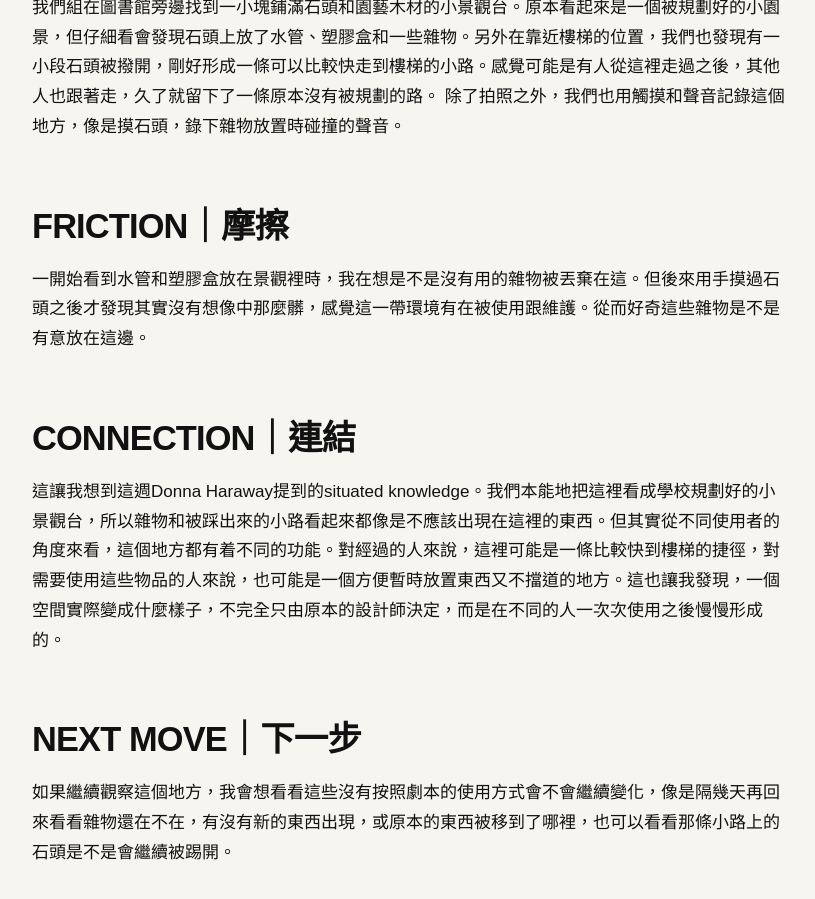
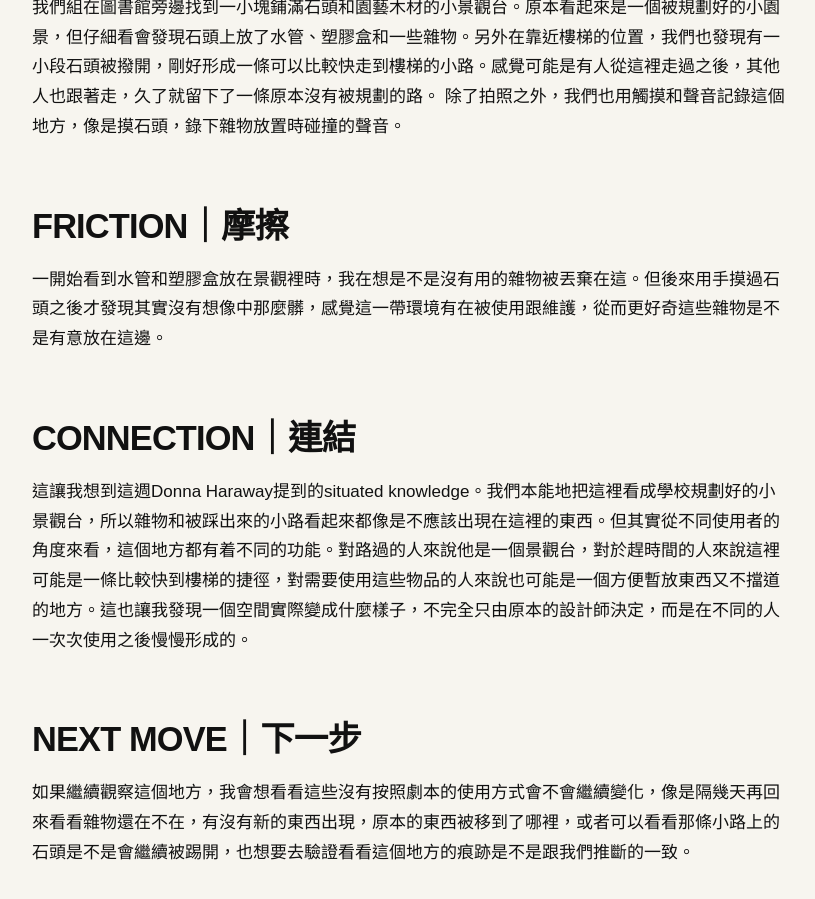
Before and after one commit to yychan27/fieldworkarchive, a Jekyll site: the page built from weeks/week-02.md, in a window 1280 px wide and 1400 px high, scrolled down 1175 px, cut to the strip 425-1324 px from the top of the window. Shown: the whole strip, without its empty margins (48-863 px from the left). Built offline with Jekyll 4.4.1, drawn with Linux system fonts in a browser that asks for light colours.

Commit message:
Update week-02.md

```diff
--- a/weeks/week-02.md
+++ b/weeks/week-02.md
@@ -20,12 +20,12 @@ permalink: /weeks/week-02/
 
 ## FRICTION｜摩擦
 
-一開始看到水管和塑膠盒放在景觀裡時，我在想是不是沒有用的雜物被丟棄在這。但後來用手摸過石頭之後才發現其實沒有想像中那麼髒，感覺這一帶環境有在被使用跟維護。從而好奇這些雜物是不是有意放在這邊。
+一開始看到水管和塑膠盒放在景觀裡時，我在想是不是沒有用的雜物被丟棄在這。但後來用手摸過石頭之後才發現其實沒有想像中那麼髒，感覺這一帶環境有在被使用跟維護，從而更好奇這些雜物是不是有意放在這邊。
 
 ## CONNECTION｜連結
 
-這讓我想到這週Donna Haraway提到的situated knowledge。我們本能地把這裡看成學校規劃好的小景觀台，所以雜物和被踩出來的小路看起來都像是不應該出現在這裡的東西。但其實從不同使用者的角度來看，這個地方都有着不同的功能。對經過的人來說，這裡可能是一條比較快到樓梯的捷徑，對需要使用這些物品的人來說，也可能是一個方便暫時放置東西又不擋道的地方。這也讓我發現，一個空間實際變成什麼樣子，不完全只由原本的設計師決定，而是在不同的人一次次使用之後慢慢形成的。
+這讓我想到這週Donna Haraway提到的situated knowledge。我們本能地把這裡看成學校規劃好的小景觀台，所以雜物和被踩出來的小路看起來都像是不應該出現在這裡的東西。但其實從不同使用者的角度來看，這個地方都有着不同的功能。對路過的人來說他是一個景觀台，對於趕時間的人來說這裡可能是一條比較快到樓梯的捷徑，對需要使用這些物品的人來說也可能是一個方便暫放東西又不擋道的地方。這也讓我發現一個空間實際變成什麼樣子，不完全只由原本的設計師決定，而是在不同的人一次次使用之後慢慢形成的。
 
 ## NEXT MOVE｜下一步
 
-如果繼續觀察這個地方，我會想看看這些沒有按照劇本的使用方式會不會繼續變化，像是隔幾天再回來看看雜物還在不在，有沒有新的東西出現，或原本的東西被移到了哪裡，也可以看看那條小路上的石頭是不是會繼續被踢開。
+如果繼續觀察這個地方，我會想看看這些沒有按照劇本的使用方式會不會繼續變化，像是隔幾天再回來看看雜物還在不在，有沒有新的東西出現，原本的東西被移到了哪裡，或者可以看看那條小路上的石頭是不是會繼續被踢開，也想要去驗證看看這個地方的痕跡是不是跟我們推斷的一致。
```
